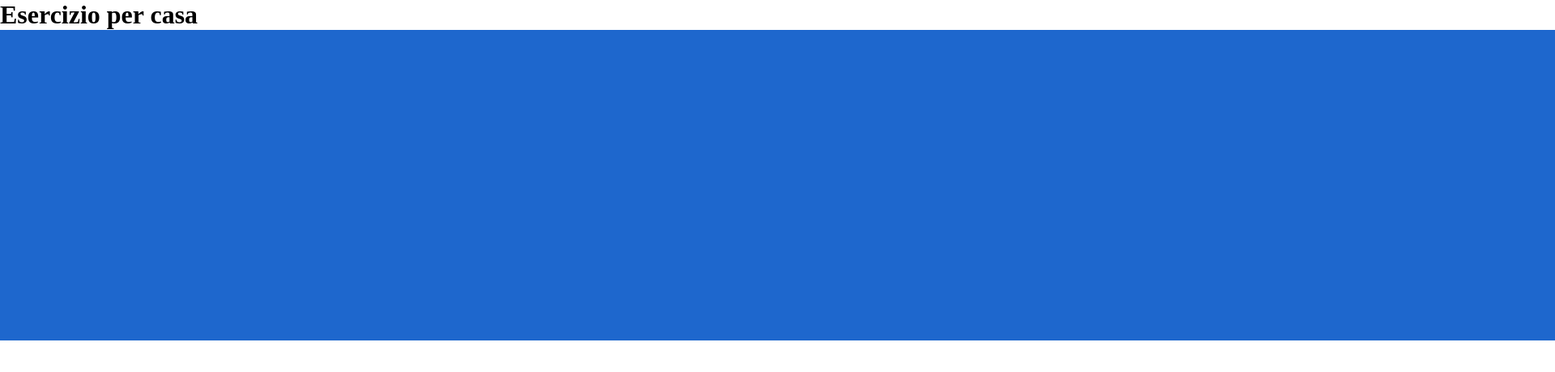
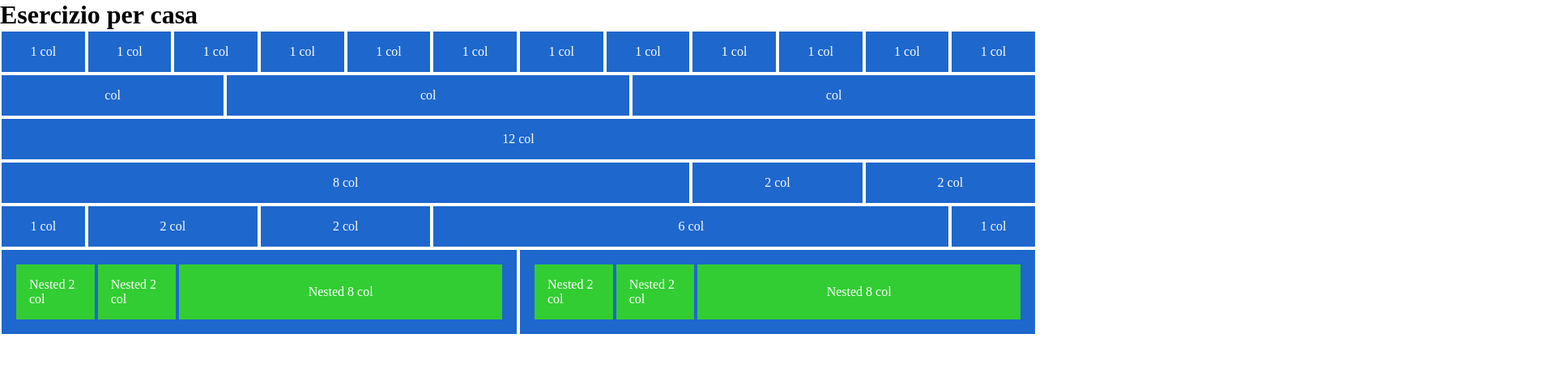
Before and after one commit to EliaBuratti/html-css-12bool, a plain HTML site: page index.html in a window 1280 px wide. Shown: the top 460 px of the page at 81% size, 1920 px wide, since content can reach past the window. Drawn offline with Linux system fonts and the light colour scheme.

Commit message:
add first section (col)

```diff
--- a/assets/css/12bool.css
+++ b/assets/css/12bool.css
@@ -1,4 +1,28 @@
-[class^="col"] {
+/* [class^="col"] {
     background-color: rgb(30, 103, 205);
-    height: 2rem;
+    height: 4rem;
+    border: 2px solid white;
+    display: flex;
+    color: white;
+} */
+
+.row>div {
+    background-color: rgb(30, 103, 205);
+    padding: 1rem;
+    border: 2px solid white;
+    display: flex;
+    color: white;
 }
+
+.row>div>div {
+    background-color: limegreen;
+    height: 100%;
+    padding: 1rem;
+    border: 2px solid rgb(30, 103, 205);
+}
+
+
+[class^="col-"] {
+    justify-content: center;
+    align-items: center;
+}
--- a/assets/css/FrameworkME.css
+++ b/assets/css/FrameworkME.css
@@ -8,24 +8,63 @@
 
 /* utilities */
 
+.container {
+/*     max-width: 1170px;*/
+    height: auto;
+    margin: 0;
+}
+
+.row {
+    display: flex;
+    flex-wrap: wrap;
+}
+
+.d-flex {
+    display: flex;
+}
+
+.just-center {
+    justify-content: center;
+}
+
+.just-between {
+    justify-content: space-between;
+}
+
+.just-evenly {
+    justify-content: space-evenly;
+}
+
+.al-left {
+    align-items: start;
+}
+
+.al-center {
+    align-items: center;
+}
+
+.al-right {
+    align-items: end;
+}
+
 .col-1 {
-    width: calc(100% * 12 / 1);
+    width: calc(100% / 12 * 1);
 }
 
 .col-2 {
-    width: calc(100% * 12 / 2);
+    width: calc(100% / 12 * 2);
 }
 
 .col-3 {
-    width: calc(100% * 12 / 3);
+    width: calc(100% / 12 * 3);
 }
 
 .col-4 {
-    width: calc(100% * 12 / 4);
+    width: calc(100% / 12 * 4);
 }
 
 .col-5 {
-    width: calc(100% * 12 / 5);
+    width: calc(100% / 12 * 5);
 }
 
 .col-6 {
@@ -33,25 +72,49 @@
 }
 
 .col-7 {
-    width: calc(100% * 12 / 7);
+    width: calc(100% / 12 * 7);
 }
 
 .col-8 {
-    width: calc(100% * 12 / 8);
+    width: calc(100% / 12 * 8);
 }
 
 .col-9 {
-    width: calc(100% * 12 / 9);
+    width: calc(100% / 12 * 9);
 }
 
 .col-10 {
-    width: calc(100% * 12 / 10);
+    width: calc(100% / 12 * 10);
 }
 
 .col-11 {
-    width: calc(100% * 12 / 11);
+    width: calc(100% / 12 * 11);
 }
 
 .col-12 {
     width: 100%;
 }
+
+.fl-1 {
+    flex-grow: 1;
+}
+
+.fl-2 {
+    flex-grow: 2;
+}
+
+.p-1 {
+    padding: 0.5rem;
+}
+
+.p-2 {
+    padding: 1rem;
+}
+
+.p-3 {
+    padding: 1.5rem;
+}
+
+.p-4 {
+    padding: 2rem;
+}
--- a/index.html
+++ b/index.html
@@ -12,21 +12,65 @@
 <body>
     <h1>Esercizio per casa</h1>
 
-    <div class="row">
-        <div class="col-1"></div>
-        <div class="col-1"></div>
-        <div class="col-1"></div>
-        <div class="col-1"></div>
-        <div class="col-1"></div>
-        <div class="col-1"></div>
-        <div class="col-1"></div>
-        <div class="col-1"></div>
-        <div class="col-1"></div>
-        <div class="col-1"></div>
-        <div class="col-1"></div>
-        <div class="col-1"></div>
+    <div class="container">
 
 
+            <div class="row">
+                <!-- **************************************************************** -->
+                <div class="col-1">1 col</div>
+                <div class="col-1">1 col</div>
+                <div class="col-1">1 col</div>
+                <div class="col-1">1 col</div>
+                <div class="col-1">1 col</div>
+                <div class="col-1">1 col</div>
+                <div class="col-1">1 col</div>
+                <div class="col-1">1 col</div>
+                <div class="col-1">1 col</div>
+                <div class="col-1">1 col</div>
+                <div class="col-1">1 col</div>
+                <div class="col-1">1 col</div>
+
+                <!-- **************************************************************** -->
+                <div class="fl-1 just-center al-center">col</div>
+                <div class="fl-2 just-center al-center">col</div>
+                <div class="fl-2 just-center al-center">col</div>
+
+                <!-- **************************************************************** -->
+                <div class="col-12">12 col</div>
+
+                <!-- **************************************************************** -->
+                <div class="col-8">8 col</div>
+                <div class="col-2">2 col</div>
+                <div class="col-2">2 col</div>
+
+                <!-- **************************************************************** -->
+                <div class="col-1">1 col</div>
+                <div class="col-2">2 col</div>
+                <div class="col-2">2 col</div>
+                <div class="col-6">6 col</div>
+                <div class="col-1">1 col</div>
+
+                <!-- **************************************************************** -->
+                    <div class="col-6 p-1">
+                        <div class="col-2 d-flex">Nested 2 col</div>
+                        <div class="col-2 d-flex">Nested 2 col</div>
+                        <div class="col-8 d-flex">Nested 8 col</div>
+                    </div>
+
+                    <div class="col-6 p-1">
+                        <div class="col-2 d-flex">Nested 2 col</div>
+                        <div class="col-2 d-flex">Nested 2 col</div>
+                        <div class="col-8 d-flex">Nested 8 col</div>
+                    </div>
+
+                <!-- **************************************************************** -->
+
+
+
+
+
+
+            </div>
     </div>
 
 
```
